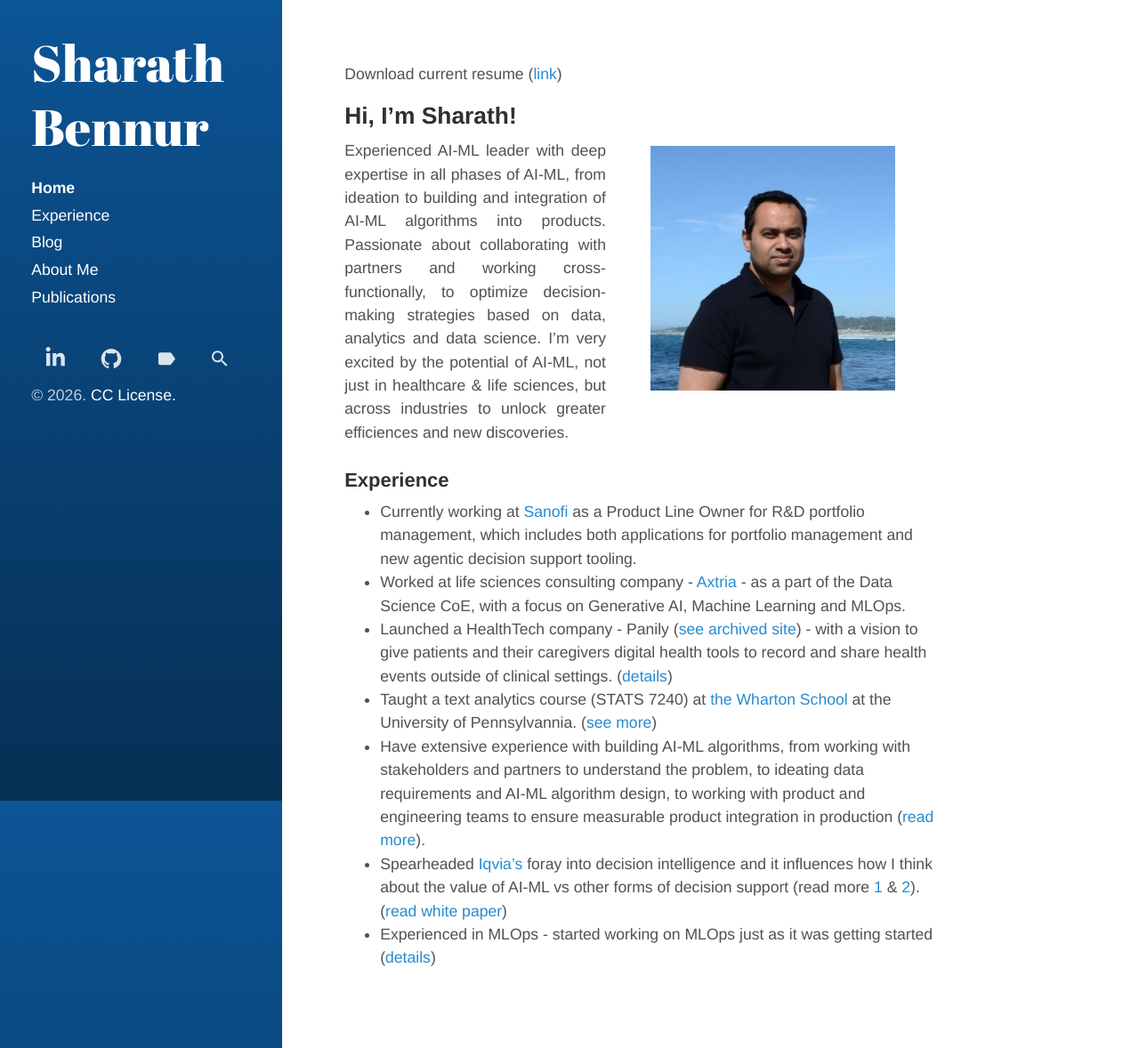
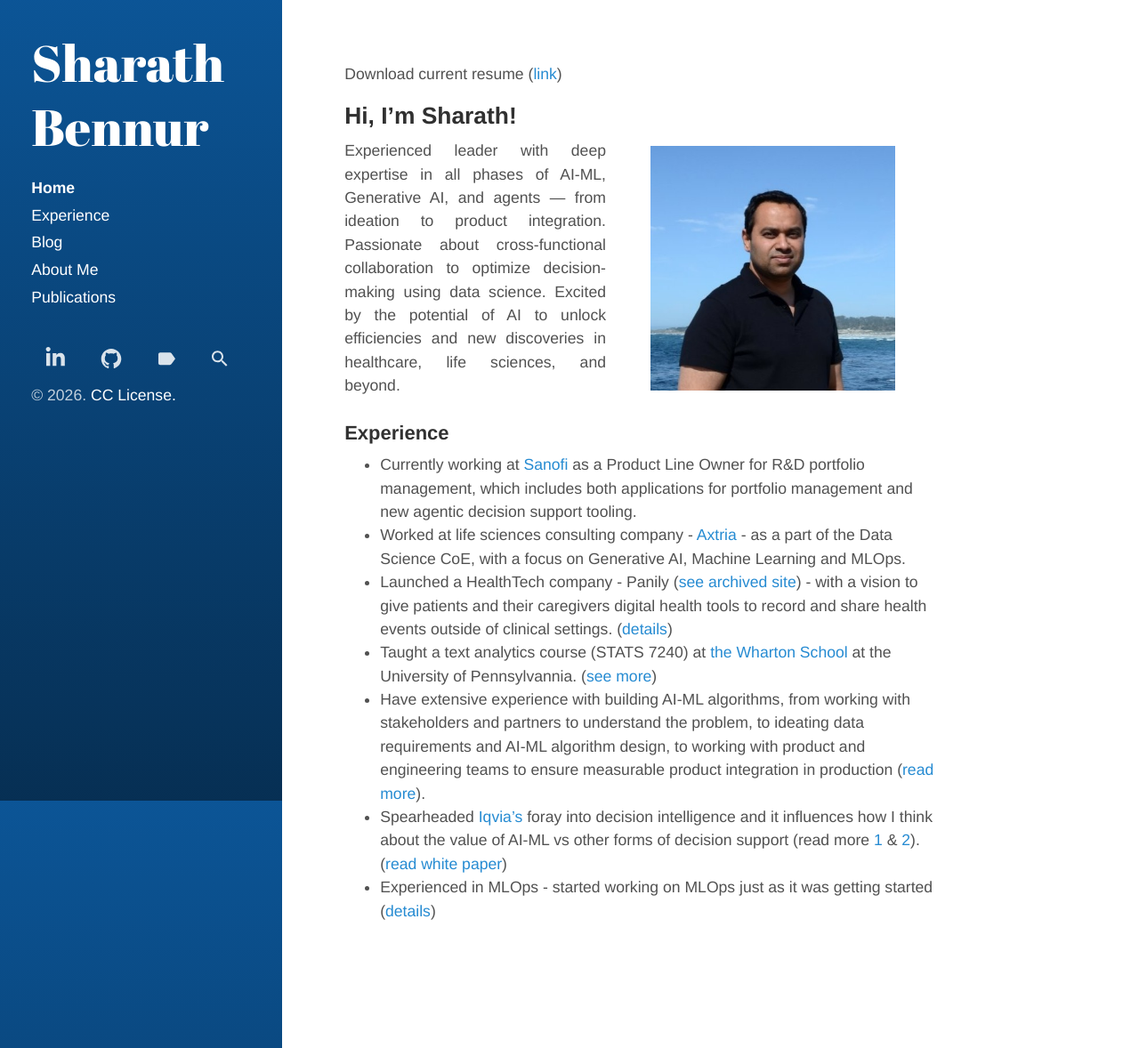
Before and after one commit to sharathbennur/sharathbennur.github.io, a Jekyll site: the page built from index.md, in a window 1280 px wide and 1178 px high. Shown: the whole window at 89% size. Built offline with Jekyll 4.4.1, drawn with Linux system fonts in a browser that asks for light colours.

Commit message:
Updated homepage blurb

```diff
--- a/index.md
+++ b/index.md
@@ -13,7 +13,7 @@ Download current resume ([link](https://drive.google.com/file/d/1a2ZGMHTFxqdhzBi
 
 ## **Hi, I'm Sharath!**
 
-Experienced AI-ML leader with deep expertise in all phases of AI-ML, from ideation to  building and integration of AI-ML algorithms into products. Passionate about collaborating with partners and working cross-functionally, to optimize decision-making strategies based on data, analytics and data science. I'm very excited by the potential of AI-ML, not just in healthcare & life sciences, but across industries to unlock greater efficiences and new discoveries.
+Experienced leader with deep expertise in all phases of AI-ML, Generative AI, and agents — from ideation to product integration. Passionate about cross-functional collaboration to optimize decision-making using data science. Excited by the potential of AI to unlock efficiencies and new discoveries in healthcare, life sciences, and beyond.
 {: .text-justify}
 
 ### Experience
```
